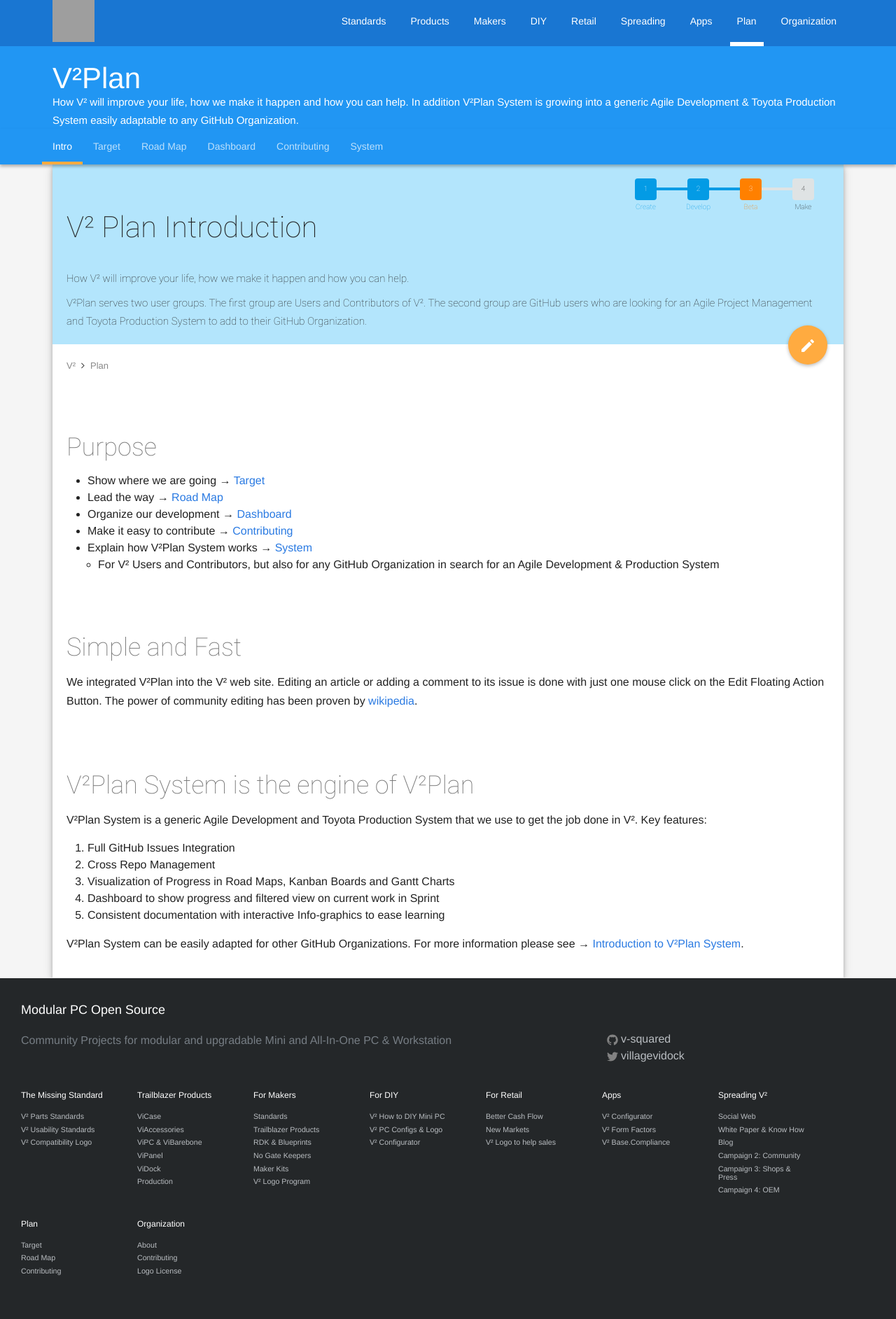
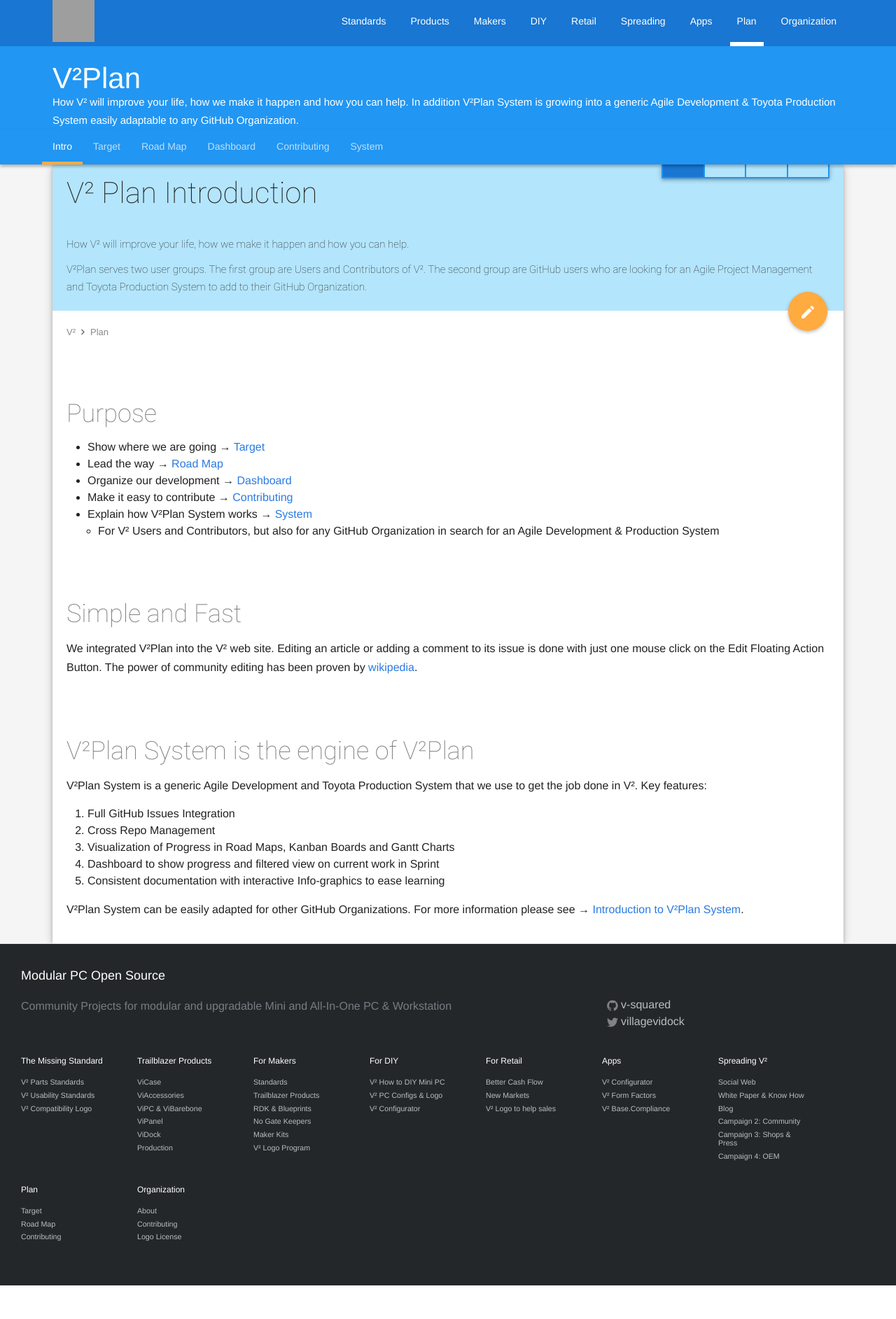
Before and after one commit to V-Squared/v2-Plan, a Jekyll site: the page built from index.md, in a window 1280 px wide. Shown: the whole page at 70% size. Built offline with Jekyll 4.4.1, drawn with Linux system fonts in a browser that asks for light colours; after the commit the page ends 1837 px from its top, so only the background shows below that; grey boxes are pictures that could not be loaded.

Commit message:
change progress bar styling

```diff
--- a/_layouts/page.html
+++ b/_layouts/page.html
@@ -10,21 +10,11 @@ layout: default
       <div class="jumbotron article-jumbotron" style="padding:20px;">
 
         <div layout="row" layout-align="end none">
-          <div class="progess-bar" style="width:300px;">
-            <ol class="progress progress--small" style="font-size:.8em">
-              <li data-step="1" v2-tooltip="Creating the Concept and Specs while getting Community's feedback. Cast your Vote or propose a Feature." ng-class="repository.progress[0]" class="is-complete">
-                Create
-              </li>
-              <li data-step="2" v2-tooltip="Making it happen. If we already moved it to GitHub you can join by Opening Issues with Enhancement Requests or by assiging yourself to Issues in search for an owner or simply Fork, Improve and make a Pull Request." ng-class="repository.progress[1]" class="is-complete">
-                Develop
-              </li>
-              <li data-step="3" v2-tooltip="Beta Testing. Fine tuning Functionality with Pre-Production Units. Get involved and provide enhancement requests. " ng-class="repository.progress[2]" class="is-active">
-                Beta
-              </li>
-              <li data-step="4" v2-tooltip="Enjoy! It is ready to use. Let us know your praise or file a bug report in GitHub Issues." ng-class="repository.progress[3]" class="progress__last">
-                Make
-              </li>
-            </ol>
+          <div layout="row" no-gap class="progess-bar md-whiteframe-3dp" style="width:240px;">
+            <div flex class="is-complete"></div>
+            <div flex></div>
+            <div flex></div>
+            <div flex></div>
           </div>
         </div>
 
@@ -53,13 +43,13 @@ layout: default
               <div flex>
                 <md-menu-item>
                   <md-button href="https://github.com/V-Squared/v2-Plan/edit/gh-pages/{{page.path}}" target="_blank">
-                    <md-icon id="edit-menu" md-svg-icon="{{site.baseurl}}/icons/ic_mode_edit_white_24px.svg"></md-icon>
+                    <md-icon id="edit-menu" md-svg-icon="{{site.baseurl}}/icons/ic_mode_edit_white_24px.svg" md-menu-align-target></md-icon>
                     Edit Article
                   </md-button>
                 </md-menu-item>
                 <md-menu-item>
                   <md-button href="https://github.com/V-Squared/v-squared.github.io/issues/{{page.issueNo}}" target="_blank">
-                    <md-icon md-svg-icon="{{site.baseurl}}/icons/Github/issue.svg"></md-icon>
+                    <md-icon md-svg-icon="{{site.baseurl}}/icons/Github/issue.svg" md-menu-align-target></md-icon>
                     Article Issue
                   </md-button>
                 </md-menu-item>
--- a/_sass/_layout.scss
+++ b/_sass/_layout.scss
@@ -466,3 +466,26 @@ html .uk-nav.uk-nav-offcanvas>li.uk-active>a {
   border-top: 1px solid rgba(0,0,0,.3);
   box-shadow: inset 0 1px 0 rgba(255,255,255,.05);
 }
+.progess-bar {
+  height:20px;
+  position: absolute;
+  top: 0;
+  right: 20px;
+
+  div {
+    border-left: 2px solid #2196F3;
+    border-bottom: 2px solid #2196F3;
+    background:transparent;
+  }
+
+  div:last-child {
+    border-right:2px solid #2196F3;
+  }
+
+  .is-complete {
+    background:#1976D2;
+  }
+  .is-active {
+    background:#FFAB40;
+  }
+}
--- a/_sass/_portfolio.scss
+++ b/_sass/_portfolio.scss
@@ -46,9 +46,7 @@
       margin-bottom:0;
     }
 
-    .progess-bar {
-      margin-top: 20pt;
-    }
+
 
     figure {
       border-radius: 20pt;
```
